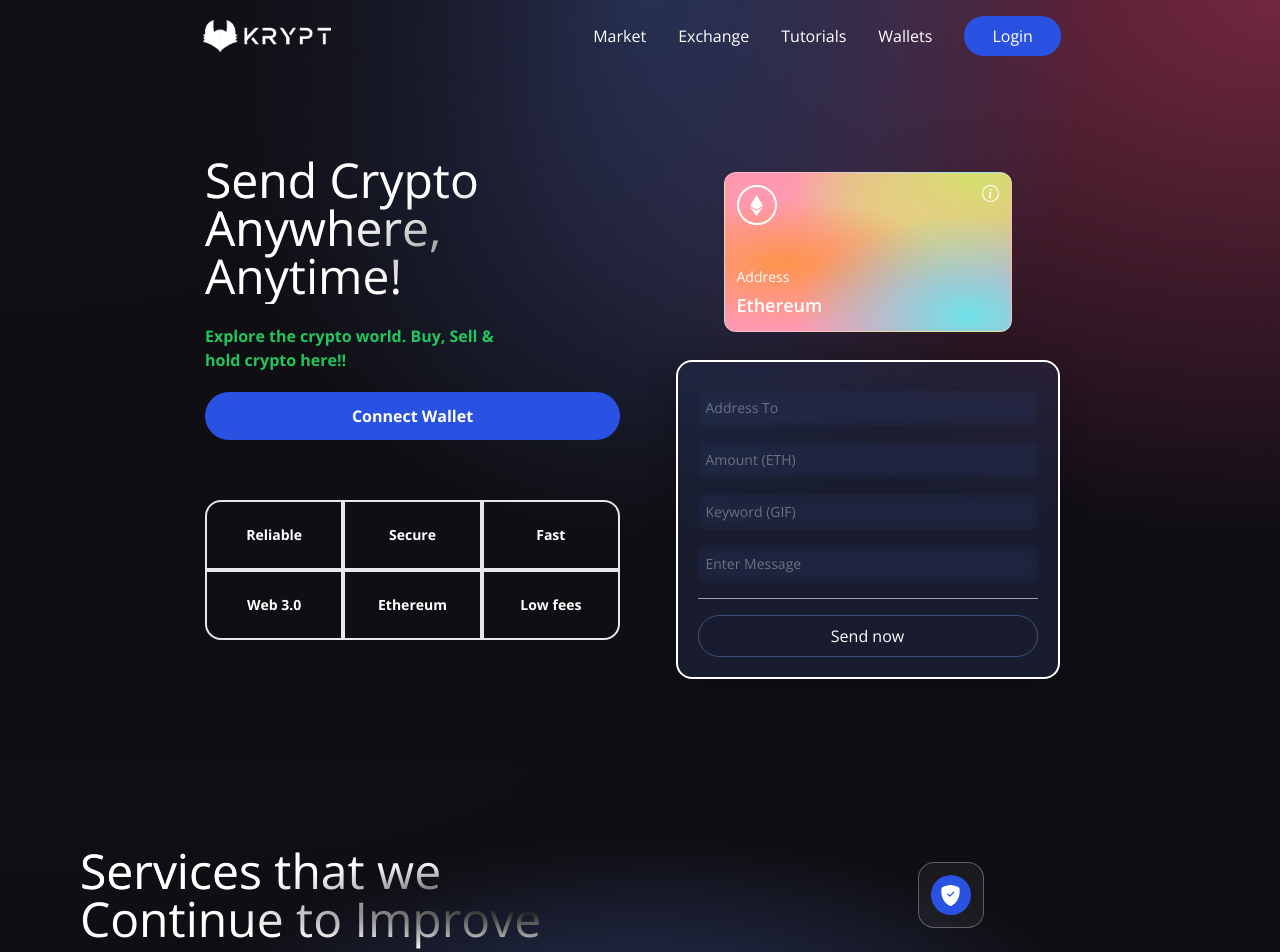
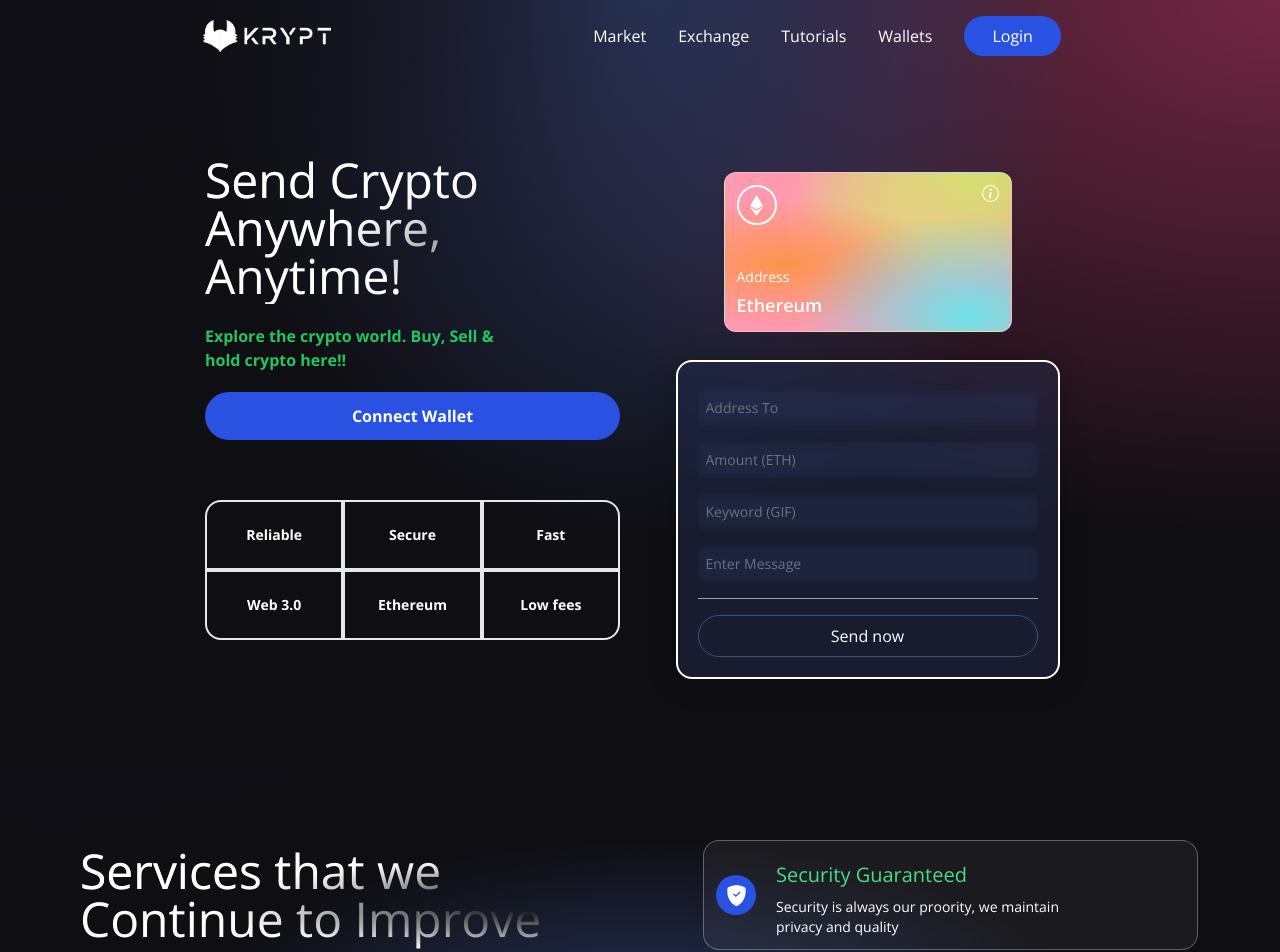
Before and after one commit to chandran-jr/Krypt, a React (Vite) app in the folder client/: page / in a window 1280 px wide. Shown: the top 952 px of the page. Built offline with nearby package versions, Linux system fonts and the light colour scheme.

Commit message:
Add files via upload

```diff
--- a/client/src/components/Services.jsx
+++ b/client/src/components/Services.jsx
@@ -6,6 +6,10 @@ const ServiceCard = ({color,title,icon,subTitle}) => (
 <div className="flex flex-row justify-start items-center white-glassmorphism p-3 m-2 cursor-pointer hover:shadow-xl">
     <div className={`w-10 h-10 rounded-full  flex justify-center items-center ${color}`}>
         {icon}
+    </div>
+    <div className="ml-5 flex flex-col flex-1">
+        <h3 className="mt-2 text-green-400 text-xl">{title}</h3>
+        <p className="text-white mt-2 text-sm md:w-9/12 ">{subTitle}</p>
     </div>
 </div>
 )
```
